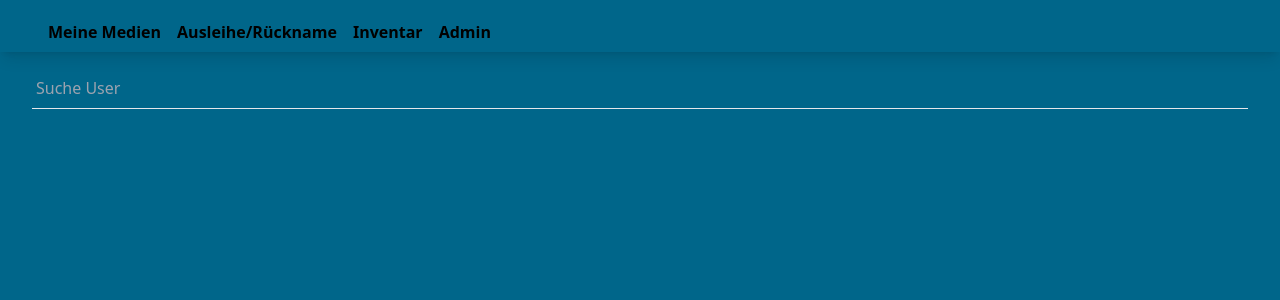
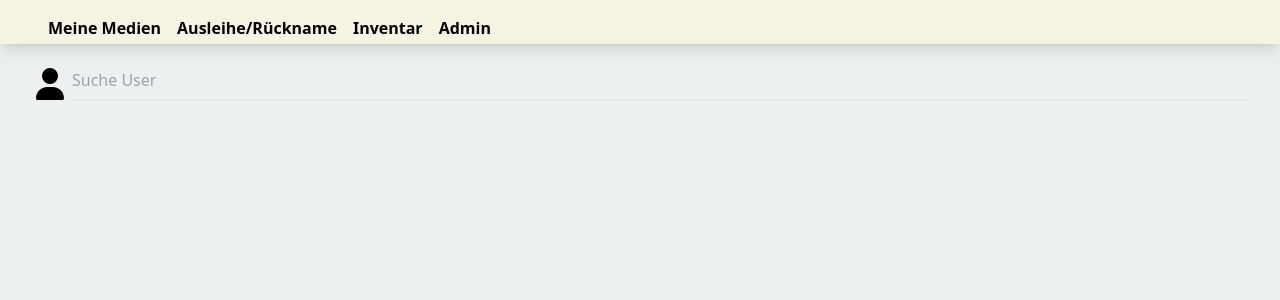
Before and after one commit to 3rim/thesis, a Vue app in the folder bachelor/src/frontend/: page /ausleihe in a window 1280 px wide. Shown: the top 300 px of the page. Built offline with nearby package versions, Linux system fonts and the light colour scheme.

Commit message:
added font-awesome, refactored css design

```diff
--- a/bachelor/src/frontend/package.json
+++ b/bachelor/src/frontend/package.json
@@ -10,6 +10,11 @@
     "type-check": "vue-tsc --noEmit -p tsconfig.app.json --composite false"
   },
   "dependencies": {
+    "@fortawesome/fontawesome-svg-core": "^6.4.0",
+    "@fortawesome/free-brands-svg-icons": "^6.4.0",
+    "@fortawesome/free-regular-svg-icons": "^6.4.0",
+    "@fortawesome/free-solid-svg-icons": "^6.4.0",
+    "@fortawesome/vue-fontawesome": "^3.0.3",
     "@headlessui/vue": "^1.7.14",
     "@heroicons/vue": "^2.0.18",
     "axios": "^1.4.0",
--- a/bachelor/src/frontend/src/components/AdminDropDown.vue
+++ b/bachelor/src/frontend/src/components/AdminDropDown.vue
@@ -1,6 +1,6 @@
 <template>
     <div class="relative">
-        <button @click="isOpen = !isOpen"  class="mt-1 block px-2 py-1 font-semibold rounded hover:bg-slate-500">Admin</button>
+        <button @click="isOpen = !isOpen"  class="mt-1 block px-2 py-1 font-semibold rounded hover:bg-navbar-buttons">Admin</button>
         <button v-if="isOpen" @click="isOpen = false" tabindex="-2" class="fixed bg-black inset-0 h-full w-full opacity-40"></button>
         <div v-if="isOpen" class="absolute left-0 mt-2 py-2 w-48 rounded-lg shadow-xl bg-white">
             <p class="mt-1 block px-2 py-1 font-semibold rounded hover:bg-slate-500">Users</p>
--- a/bachelor/src/frontend/src/components/AsyncInventoryList.vue
+++ b/bachelor/src/frontend/src/components/AsyncInventoryList.vue
@@ -9,7 +9,7 @@
                 </tr>
             </thead>
             <tbody>
-                <tr v-for="medium in testData" @click="goTo(medium.title)">
+                <tr v-for="medium in inventoryList" @click="goTo(medium.title)">
                     <td>{{ medium.title }}</td>
                     <td>{{ medium.amount }}</td>
                     <td>{{ medium.available }}</td>
--- a/bachelor/src/frontend/src/components/InventoryDropDown.vue
+++ b/bachelor/src/frontend/src/components/InventoryDropDown.vue
@@ -1,12 +1,12 @@
 <template>
     <div class="relative">
-        <button @click="isOpen = !isOpen"  class="mt-1 block px-2 py-1 font-semibold rounded hover:bg-slate-500">Inventar</button>
+        <button @click="isOpen = !isOpen"  class="mt-1 block px-2 py-1 font-semibold rounded hover:bg-navbar-buttons">Inventar</button>
         <button v-if="isOpen" @click="isOpen = false" tabindex="-1" class="fixed bg-black inset-0 h-full w-full opacity-40"></button>
         <div v-if="isOpen" class="absolute left-0 mt-2 py-2 w-48 rounded-lg shadow-xl bg-white">
             <RouterLink to="/inventory">
                 <p @click="isOpen = false" class="mt-1 block px-2 py-1 font-semibold rounded hover:bg-slate-500">Liste</p>
             </RouterLink>
-            <RouterLink to="inventory">
+            <RouterLink to="/inventory">
                 <p @click="isOpen = false" class="mt-1 block px-2 py-1 font-semibold rounded hover:bg-slate-500">Aufnehmen +</p>
             </RouterLink>
             <RouterLink to="">
--- a/bachelor/src/frontend/src/components/Navbar.vue
+++ b/bachelor/src/frontend/src/components/Navbar.vue
@@ -1,12 +1,12 @@
 <template>
-    <header class="sticky top-0 shadow-lg">
-        <nav class="container flex flex-col sm:flex-row items-center gap-4 py-1">
+    <header class="sticky top-0 shadow-lg bg-navbar">
+        <nav class="container flex flex-col sm:flex-row items-center gap-4  ">
         <div class="px-2 pt-2 sm:flex">
             <RouterLink :to="{name:'home'}">
-                <p class=" mt-1 block px-2 py-1 font-semibold rounded hover:bg-slate-500">Meine Medien</p>
+                <p class=" mt-1 block px-2 py-1 font-semibold rounded hover:bg-navbar-buttons " >Meine Medien</p>
             </RouterLink>
             <RouterLink :to="{name:'ausleihe'}">
-                <p class="mt-1 block px-2 py-1 font-semibold rounded hover:bg-slate-500">Ausleihe/Rückname</p>
+                <p class="mt-1 block px-2 py-1 font-semibold rounded hover:bg-navbar-buttons">Ausleihe/Rückname</p>
             </RouterLink>
             <InvetoryDropDown />
             <AdminDropDownVue />
--- a/bachelor/src/frontend/src/main.ts
+++ b/bachelor/src/frontend/src/main.ts
@@ -3,9 +3,15 @@ import './assets/tailwind.css'
 import { createApp } from 'vue'
 import App from './App.vue'
 import router from './router'
+/* import the fontawesome core */
+import { library } from '@fortawesome/fontawesome-svg-core'
+import { faUserSecret,faBarcode,faUser } from '@fortawesome/free-solid-svg-icons'
 
-const app = createApp(App)
+/* import font awesome icon component */
+import { FontAwesomeIcon } from '@fortawesome/vue-fontawesome'
+
+library.add(faUserSecret,faBarcode,faUser)
+const app = createApp(App).component('font-awesome-icon', FontAwesomeIcon);
 
 app.use(router)
-
 app.mount('#app')
--- a/bachelor/src/frontend/src/views/InventoryView.vue
+++ b/bachelor/src/frontend/src/views/InventoryView.vue
@@ -13,7 +13,5 @@
 
 <script setup>
 import AsyncInventoryList from '@/components/AsyncInventoryList.vue';
-import { computed, ref } from 'vue';
-import { useRouter, useRoute } from 'vue-router';
 
 </script>
--- a/bachelor/src/frontend/src/views/LendUserSearchView.vue
+++ b/bachelor/src/frontend/src/views/LendUserSearchView.vue
@@ -1,30 +1,34 @@
 <template>
-<main class="container text-white">
+<main class="container text-black">
     <!--nicht relativ machen sonst klappt der dropdown overlay nicht -->
-    <div class=" pt-4 mb-8 ">
-        <input
+
+    <div class=" pt-4 mb-8 flex">
+        <font-awesome-icon class="py-2 px-1" icon="a-solid fa fa-user" size="2x"></font-awesome-icon>
+        <div class="w-full">
+            <input
         type="text"
         placeholder="Suche User"
         v-model="searchQuery"
         @input="getSearchResults()"
         class="py-2 px-1 w-full bg-transparent border-b
-         focus:border-b-gray-600
+         focus:border-b-gray-800
          focus:outline-none focus:shadow-[0px_1px_0_0_#004E71]"/>
-         <ul class="bg-blue-950 text-white w-full shadow-md
+         <ul class="bg-[#D0B591] text-white w-full shadow-md
          py-2 px-1 top-[66px]"
          v-if="userSearchResults">
             <p v-if="userSearchResults.length === 0"> Keine Ergebnisse gefunden </p>
             <template v-else>
             <li v-for="user in userSearchResults"
             :key="user.id"
-            class="py-2 cursor-pointer"
+            class="py-2 cursor-pointer hover:bg-[#A8763E] "
             @click="getUser(user)"
             >
             {{ user.firstName}} {{ user.lastName}}<!-- Typescript issue-->
             </li>
             </template>
+         </ul>
+        </div>
 
-         </ul>
     </div>
 </main>
 </template>
--- a/bachelor/src/frontend/src/views/LendView.vue
+++ b/bachelor/src/frontend/src/views/LendView.vue
@@ -1,7 +1,8 @@
 <template>
     <div class="container">
-        <div class=" pt-4 mb-8 ">
-
+        <div class=" pt-4 mb-8  flex">
+            <font-awesome-icon class="py-2 px-1" icon="fa-solid fa fa-barcode" size="2x" />
+            <div class="w-full">
                 <input
                 type="text"
                 placeholder="Mediencode einscannen oder tippen"
@@ -9,8 +10,16 @@
                 class="py-2 px-1 w-full bg-transparent border-b
                 focus:border-b-gray-600
                 focus:outline-none focus:shadow-[0px_1px_0_0_#004E71]"/>
+            </div>
+            <div>
+                <button
+                @click="lendMedia"
+                type="submit"
+                class="py-2 px-1 bg-[#AE857C] text-white hover:bg-[#6F1A07]">Ausleihen</button>
+            </div>
 
-         <button @click="lendMedia" type="submit" class="bg-white">Ausleihen</button>
+
+
 
         </div>
 
--- a/bachelor/src/frontend/tailwind.config.js
+++ b/bachelor/src/frontend/tailwind.config.js
@@ -9,7 +9,9 @@ module.exports = {
   theme: {
     extend: {
       colors:{
-        "primary": "#00668A"
+        "primary": "#ecf0f1",
+        "navbar": "#f7f3e3",
+        "navbar-buttons" :"#e4d4ba"
       }
     },
     container:{
```
Also changed, not shown: bachelor/src/frontend/src/assets/icons8-barcode-50.png (added), 1 other file (tests, documents, lock files or other folders). Lines whose indentation alone changed are shown as unchanged.
